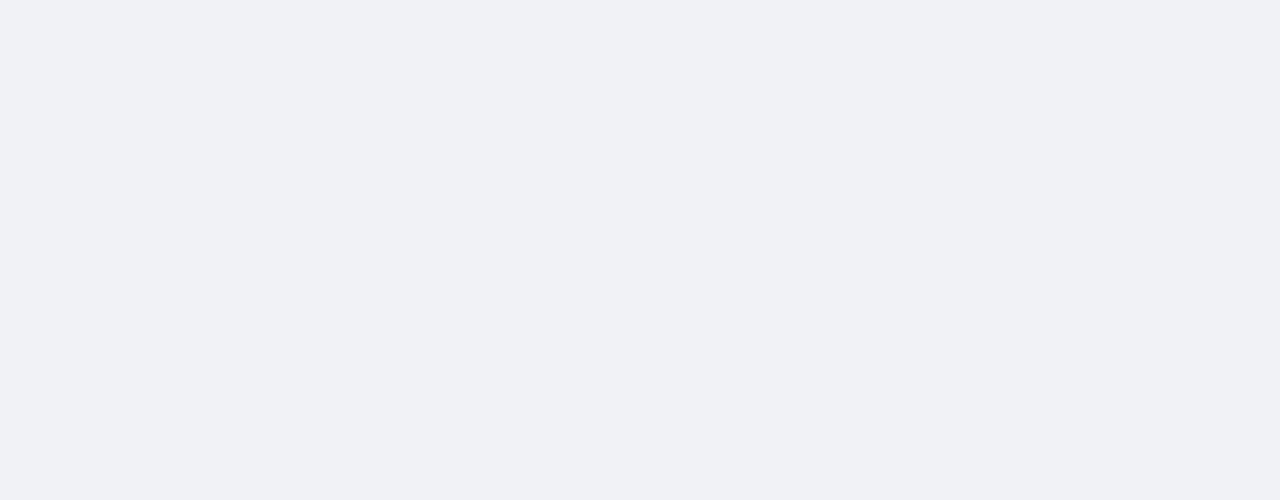
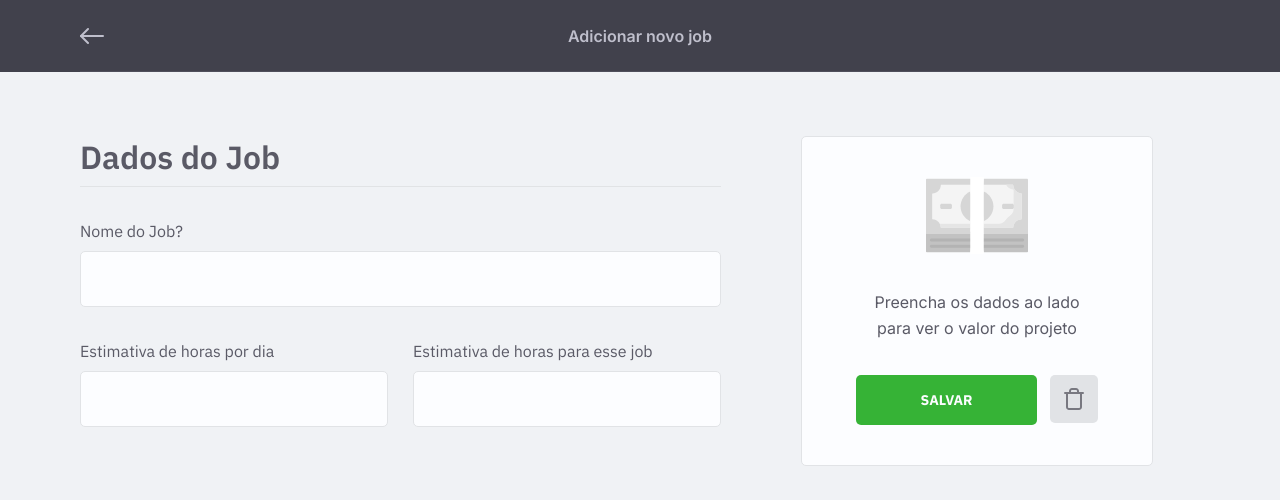
Before and after one commit to AmandaCarvalho1989/jobs-calc, a Vue app: page /#/job in a window 1280 px wide. Shown: the top 500 px of the page. Built offline with nearby package versions, Linux system fonts and the light colour scheme.

Commit message:
createrofilee and joob view

```diff
--- a/src/App.vue
+++ b/src/App.vue
@@ -20,13 +20,31 @@ button {
   color: #fcfdff;
   outline: none;
   cursor: pointer;
+  font-family: IBM Plex Sans;
+  font-weight: bold;
+  font-size: 14px;
+  line-height: 26px;
+  text-transform: uppercase;
+   border-radius: 5px;
 }
 
 #app {
   font-family: Inter, sans-serif;
-  color: #fcfdff;
+  color: #5a5a66;
   background-color: #f0f2f5;
   width: 100vw;
   height: 100vh;
 }
+
+div.input-group {
+  width: 100%;
+  height: auto;
+  display: flex;
+  justify-content: space-between;
+  margin-top: 32px;
+
+  > div.input-block {
+    width: 308px;
+  }
+}
 </style>
--- /dev/null
+++ b/src/components/Header.vue
@@ -0,0 +1,53 @@
+<template>
+  <header>
+    <nav>
+
+      <img src="../assets/arrow-left.svg" alt="Back"  @click="$router.go(-1)"/>
+      <p>{{ label }}</p>
+    </nav>
+  </header>
+</template>
+<script lang="ts">
+import Vue from "vue";
+export default Vue.extend({
+  name: "Header",
+  props: {
+    label: Object as () => string,
+  },
+});
+</script>
+
+<style lang="scss" scoped>
+header {
+  position: relative;
+  width: 100%;
+  height: 72px;
+  background-color: #41414c;
+  display: flex;
+  flex-direction: column;
+  justify-content: flex-start;
+  align-items: center;
+  z-index: 99;
+
+  > nav {
+    position: relative;
+    width: 100%;
+    height: 100%;
+    display: flex;
+    justify-content: center;
+    align-items: center;
+    max-width: 1120px;
+    border-bottom: 1.5px solid #4f4f5b;
+    font-weight: 600;
+    color: #BFBFCC;
+
+    > img{
+      left: 0;
+      position: absolute;
+      width: 24px;
+      height: 24px;
+      cursor: pointer;
+    }
+  }
+}
+</style>
--- /dev/null
+++ b/src/components/Input.vue
@@ -0,0 +1,54 @@
+<template>
+  <div class="input-block">
+    <label :for="name" :v-show="label.length">{{ label }}</label>
+    <input :type="type || 'text'" :name="name" :placeholder="placeholder" />
+  </div>
+</template>
+<script lang="ts">
+import Vue from "vue";
+export default Vue.extend({
+  name: "Input",
+  props: {
+    label: Object as () => string,
+    name: Object as () => string,
+    placeholder: Object as () => string,
+    type: Object as () => string,
+  },
+});
+</script>
+
+<style lang="scss" scoped>
+div.input-block {
+  display: flex;
+  flex-direction: column;
+  width: 100%;
+  height: 100%;
+
+  label {
+    font-family: IBM Plex Sans;
+    font-size: 16px;
+    line-height: 24px;
+    margin-bottom: 0.5rem;
+  }
+
+  input {
+    height: 56px;
+    width: 100%;
+    background: #fcfdff;
+    border: 1px solid #e1e3e6;
+    box-sizing: border-box;
+    border-radius: 5px;
+    padding: 16px 24px;
+    font-family: IBM Plex Sans;
+    font-size: 16px;
+    line-height: 24px;
+
+    ::placeholder {
+      font-family: IBM Plex Sans;
+      font-size: 16px;
+      line-height: 24px;
+      color: #bfbfcc;
+    }
+  }
+}
+</style>
--- a/src/components/Project.vue
+++ b/src/components/Project.vue
@@ -48,6 +48,8 @@ export default Vue.extend({
 
 <style lang="scss" scoped>
 div.project {
+  position: relative;
+  z-index: 1;
   width: 100%;
   height: 96px;
   background: #fcfdff;
@@ -60,11 +62,16 @@ div.project {
   align-items: center;
   justify-content: space-between;
   margin-bottom: 1rem;
-  transition: border 0.5s;
+  transition: border background-color 0.5s;
 
   &:hover {
     border-left: 4px solid #f1972c;
-  transition: border 0.5s;
+    /* background: linear-gradient(
+      90deg,
+      rgba(250, 156, 45, 0.1) 0.45%,
+      rgba(252, 253, 255, 0.1) 31.4%
+    ); */
+    transition: border 0.5s;
   }
 
   span {
--- a/src/router/index.ts
+++ b/src/router/index.ts
@@ -1,6 +1,5 @@
 import Vue from "vue";
 import VueRouter, { RouteConfig } from "vue-router";
-import Home from "../views/Home.vue";
 
 Vue.use(VueRouter);
 
@@ -8,12 +7,17 @@ const routes: Array<RouteConfig> = [
   {
     path: "/",
     name: "Home",
-    component: Home,
+    component: () => import("../views/Home.vue"),
   },
   {
     path: "/profile",
     name: "Profile",
     component: () => import("../views/Profile.vue"),
+  },
+  {
+    path: "/job",
+    name: "Job",
+    component: () => import("../views/Job.vue"),
   },
 ];
 
--- a/src/views/Home.vue
+++ b/src/views/Home.vue
@@ -36,14 +36,14 @@
             <p>Encerrados</p>
           </div>
         </div>
-        <button>
+        <button @click="$router.push('/job')">
           <img src="../assets/plus.svg" alt="plus" />
           Adicionar Novo Job
         </button>
       </div>
     </div>
     <main>
-      <div v-for="project in projects" :key="project.id">
+      <div v-for="project in projects" :key="project.id" class="projects">
         <Project :project="project" />
       </div>
     </main>
@@ -102,6 +102,7 @@ div.top-panel {
   justify-content: flex-start;
   align-items: center;
   padding-top: 32px;
+    color: #fcfdff;
 
   header {
     width: 100%;
@@ -206,5 +207,9 @@ main {
   width: 100%;
   max-width: 1120px;
   top: 232px;
+
+  > div.projects{
+    position: relative;
+  }
 }
 </style>
--- /dev/null
+++ b/src/views/Job.vue
@@ -0,0 +1,127 @@
+<template>
+  <div class="job-container">
+    <Header label="Adicionar novo job" />
+    <main>
+      <form>
+        <h1>Dados do Job</h1>
+        <Input name="title" label="Nome do Job?" />
+        <div class="input-group">
+          <Input name="daysToWorkWeek" label="Estimativa de horas por dia" />
+          <Input
+            name="weeksForVacation"
+            label="Estimativa de horas para esse job"
+          />
+        </div>
+      </form>
+
+      <section class="illustration">
+        <img src="../assets/money-disabled.svg" alt="Money" />
+        <p>Preencha os dados ao lado para ver o valor do projeto</p>
+        <div class="action-buttons">
+          <button class="save">Salvar</button>
+          <button class="delete">
+            <img src="../assets/delete.svg" alt="Delete" />
+          </button>
+        </div>
+      </section>
+    </main>
+  </div>
+</template>
+
+<script lang="ts">
+import Vue from "vue";
+import Header from "@/components/Header.vue";
+import Input from "@/components/Input.vue";
+export default Vue.extend({
+  name: "Home",
+  components: {
+    Header,
+    Input,
+  },
+});
+</script>
+
+<style lang="scss" scoped>
+div.job-container {
+  position: relative;
+  width: 100vw;
+  height: 100vh;
+  overflow: hidden;
+  display: flex;
+  flex-direction: column;
+  align-items: center;
+}
+main {
+  padding-top: 64px;
+  position: relative;
+  width: 1120px;
+  height: calc(100% - 72px);
+  max-width: 1120px;
+  display: flex;
+  align-items: flex-start;
+  gap: 5rem;
+
+  form {
+    width: 641px;
+    display: flex;
+    justify-content: center;
+    flex-direction: column;
+    align-items: center;
+
+    > h1 {
+      width: 100%;
+      font-family: IBM Plex Sans;
+      font-weight: 600;
+      font-size: 32px;
+      line-height: 42px;
+      border-bottom: 1.5px solid #e1e3e5;
+      padding-bottom: 0.5rem;
+      margin-bottom: 32px;
+    }
+  }
+  section.illustration {
+    width: 352px;
+    min-width: 352px;
+    height: 330px;
+    background: #fcfdff;
+    border: 1px solid #e1e3e6;
+    box-sizing: border-box;
+    border-radius: 5px;
+    padding: 40px 54px;
+    display: flex;
+    flex-direction: column;
+    align-items: center;
+    justify-content: space-between;
+    text-align: center;
+
+    p {
+      line-height: 26px;
+    }
+
+    div {
+      width: 100%;
+      display: flex;
+      justify-content: space-between;
+
+      button.save {
+        width: 181px;
+        height: 50px;
+        display: flex;
+        flex-direction: row;
+        justify-content: center;
+        align-items: center;
+        padding: 12px 64px;
+        background: #36b336;
+      }
+      button.delete {
+        width: 48px;
+        height: 48px;
+        background: #e1e3e6;
+        display: flex;
+        align-items: center;
+        padding: 12px;
+      }
+    }
+  }
+}
+</style>
--- a/src/views/Profile.vue
+++ b/src/views/Profile.vue
@@ -1,3 +1,172 @@
 <template>
-  <h1>Profile</h1>
+  <div id="profile-container">
+    <Header :label="`Meu perfil`" />
+    <main>
+      <div class="profile-info">
+        <img
+          src="https://images.unsplash.com/photo-1438761681033-6461ffad8d80?ixid=MnwxMjA3fDB8MHxwaG90by1wYWdlfHx8fGVufDB8fHx8&ixlib=rb-1.2.1&auto=format&fit=crop&w=750&q=80"
+          alt="Profile image"
+        />
+        <h2>Jaqueline</h2>
+        <p>
+          O valor da sua hora é
+
+          <strong>R$ 75,00 reais</strong>
+        </p>
+        <button>Salvar dados</button>
+      </div>
+      <div class="profile-data">
+        <section>
+          <h1>Dados do perfil</h1>
+          <div class="input-group">
+            <Input name="name" placeholder="Name" label="" />
+            <Input name="avatarUrl" placeholder="Picture Link" label="" />
+          </div>
+        </section>
+        <section>
+          <h1>Planejamento</h1>
+          <div class="input-group">
+            <Input
+              name="monthlySalary"
+              label="Quanto eu quero ganhar por mês?"
+            />
+            <Input
+              name="hoursByDay"
+              label="Quantas horas quero trabalhar por dia?"
+            />
+          </div>
+          <div class="input-group">
+            <Input
+              name="daysToWorkWeek"
+              label="Quantos dias quero trabalhar por semana?"
+            />
+            <Input
+              name="weeksForVacation"
+              label="Quantas semanas por ano quer tirar férias?"
+            />
+          </div>
+        </section>
+      </div>
+    </main>
+  </div>
 </template>
+
+
+<script lang="ts">
+import Vue from "vue";
+import Header from "@/components/Header.vue";
+import Input from "@/components/Input.vue";
+export default Vue.extend({
+  name: "Home",
+  components: {
+    Header,
+    Input,
+  },
+});
+</script>
+
+<style lang='scss' scoped>
+div#profile-container {
+  position: relative;
+  width: 100vw;
+  height: 100vh;
+  overflow: hidden;
+  display: flex;
+  flex-direction: column;
+  align-items: center;
+  justify-content: center;
+
+  main {
+    position: relative;
+    width: 1120px;
+    height: calc(100% - 72px);
+    max-width: 1120px;
+    display: flex;
+    justify-content: space-between;
+    align-items: center;
+    gap: 5rem;
+    > div.profile-info {
+      width: 352px;
+      min-width: 352px;
+      height: 456px;
+      background: #fcfdff;
+      border: 1px solid #e1e3e6;
+      box-sizing: border-box;
+      border-radius: 5px;
+      display: flex;
+      flex-direction: column;
+      align-items: center;
+      justify-content: space-between;
+      color: #5a5a66;
+      text-align: center;
+      padding: 32px 0px;
+
+      img {
+        width: 180px;
+        height: 180px;
+        border-radius: 50%;
+        border: 2.5px solid #f1972c;
+        box-sizing: border-box;
+        object-fit: cover;
+        margin-bottom: 24px;
+      }
+      h2 {
+        font-size: 28px;
+        font-family: IBM Plex Sans;
+        font-weight: 600;
+      }
+
+      p {
+        display: flex;
+        flex-direction: column;
+        font-size: 20px;
+        line-height: 30px;
+
+        strong {
+          font-weight: 600;
+        }
+      }
+
+      button {
+        display: flex;
+        flex-direction: row;
+        justify-content: center;
+        align-items: center;
+        padding: 12px 48px;
+        width: 200px;
+        height: 50px;
+        background: #36b336;
+        border-radius: 5px;
+
+        margin-top: 24px;
+      }
+    }
+    > div.profile-data {
+      width: 100%;
+      height: 456px;
+      display: flex;
+      flex-direction: column;
+      color: #5a5a66;
+      text-align: left;
+
+      section {
+        &:last-child {
+          margin-top: 2.25rem;
+        }
+
+        > div.input-group:last-child{
+          margin-top: 20px;
+        }
+      }
+      h1 {
+        font-family: IBM Plex Sans;
+        font-weight: 600;
+        font-size: 32px;
+        line-height: 42px;
+        border-bottom: 1.5px solid #e1e3e5;
+        padding-bottom: 0.5rem;
+      }
+    }
+  }
+}
+</style>
```
Also changed, not shown: src/assets/arrow-left.svg (added), src/assets/money-disabled.svg (added).
